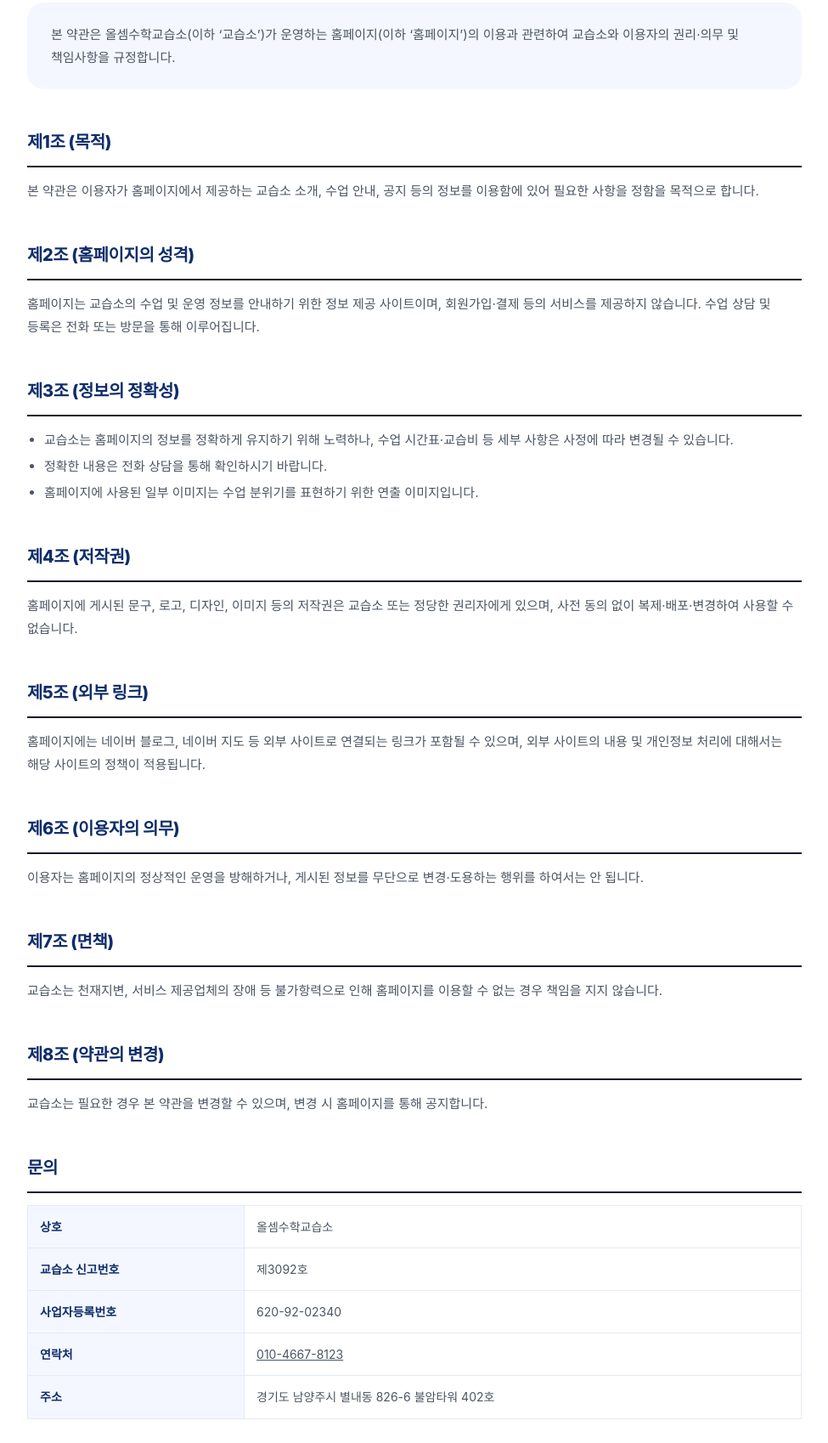
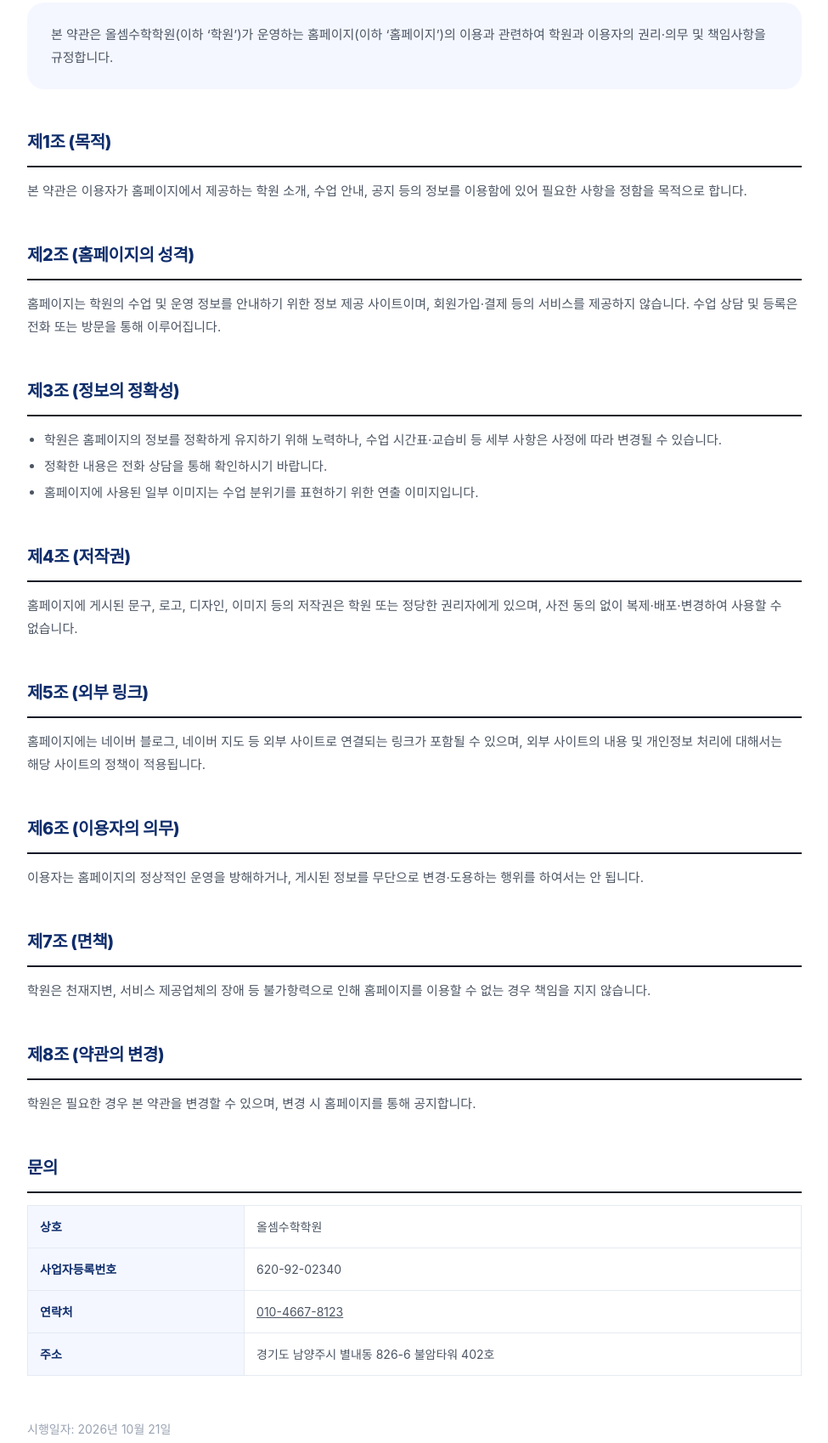
Before and after one commit to MCLeem/Allsem, a plain HTML site: page terms.html in a window 1280 px wide. Shown: the part 423-2121 px from the top of the page at 85% size, without its empty margins (152-1127 px from the left). Drawn offline with Linux system fonts and the light colour scheme; a script that the page names is missing; a web font is replaced by a local one.

Commit message:
Update terms from '교습소' to '학원'

```diff
--- a/terms.html
+++ b/terms.html
@@ -37,25 +37,25 @@ th{background:var(--bg2);color:var(--navy);font-weight:700;width:28%}
 </head>
 <body>
 <header class="hdr"><div class="in"><a href="./"><img src="images/logo.png" alt="올셈수학"></a><a class="back" href="./">← 홈으로</a></div></header>
-<section class="top"><small>TERMS OF USE</small><h1>이용약관</h1><p>올셈수학교습소</p></section>
+<section class="top"><small>TERMS OF USE</small><h1>이용약관</h1><p>올셈수학학원</p></section>
 <main>
-<p class="lead">본 약관은 올셈수학교습소(이하 ‘교습소’)가 운영하는 홈페이지(이하 ‘홈페이지’)의 이용과 관련하여 교습소와 이용자의 권리·의무 및 책임사항을 규정합니다.</p>
+<p class="lead">본 약관은 올셈수학학원(이하 ‘학원’)가 운영하는 홈페이지(이하 ‘홈페이지’)의 이용과 관련하여 학원과 이용자의 권리·의무 및 책임사항을 규정합니다.</p>
 
 <h2>제1조 (목적)</h2>
-<p>본 약관은 이용자가 홈페이지에서 제공하는 교습소 소개, 수업 안내, 공지 등의 정보를 이용함에 있어 필요한 사항을 정함을 목적으로 합니다.</p>
+<p>본 약관은 이용자가 홈페이지에서 제공하는 학원 소개, 수업 안내, 공지 등의 정보를 이용함에 있어 필요한 사항을 정함을 목적으로 합니다.</p>
 
 <h2>제2조 (홈페이지의 성격)</h2>
-<p>홈페이지는 교습소의 수업 및 운영 정보를 안내하기 위한 정보 제공 사이트이며, 회원가입·결제 등의 서비스를 제공하지 않습니다. 수업 상담 및 등록은 전화 또는 방문을 통해 이루어집니다.</p>
+<p>홈페이지는 학원의 수업 및 운영 정보를 안내하기 위한 정보 제공 사이트이며, 회원가입·결제 등의 서비스를 제공하지 않습니다. 수업 상담 및 등록은 전화 또는 방문을 통해 이루어집니다.</p>
 
 <h2>제3조 (정보의 정확성)</h2>
 <ul>
-<li>교습소는 홈페이지의 정보를 정확하게 유지하기 위해 노력하나, 수업 시간표·교습비 등 세부 사항은 사정에 따라 변경될 수 있습니다.</li>
+<li>학원은 홈페이지의 정보를 정확하게 유지하기 위해 노력하나, 수업 시간표·교습비 등 세부 사항은 사정에 따라 변경될 수 있습니다.</li>
 <li>정확한 내용은 전화 상담을 통해 확인하시기 바랍니다.</li>
 <li>홈페이지에 사용된 일부 이미지는 수업 분위기를 표현하기 위한 연출 이미지입니다.</li>
 </ul>
 
 <h2>제4조 (저작권)</h2>
-<p>홈페이지에 게시된 문구, 로고, 디자인, 이미지 등의 저작권은 교습소 또는 정당한 권리자에게 있으며, 사전 동의 없이 복제·배포·변경하여 사용할 수 없습니다.</p>
+<p>홈페이지에 게시된 문구, 로고, 디자인, 이미지 등의 저작권은 학원 또는 정당한 권리자에게 있으며, 사전 동의 없이 복제·배포·변경하여 사용할 수 없습니다.</p>
 
 <h2>제5조 (외부 링크)</h2>
 <p>홈페이지에는 네이버 블로그, 네이버 지도 등 외부 사이트로 연결되는 링크가 포함될 수 있으며, 외부 사이트의 내용 및 개인정보 처리에 대해서는 해당 사이트의 정책이 적용됩니다.</p>
@@ -64,21 +64,20 @@ th{background:var(--bg2);color:var(--navy);font-weight:700;width:28%}
 <p>이용자는 홈페이지의 정상적인 운영을 방해하거나, 게시된 정보를 무단으로 변경·도용하는 행위를 하여서는 안 됩니다.</p>
 
 <h2>제7조 (면책)</h2>
-<p>교습소는 천재지변, 서비스 제공업체의 장애 등 불가항력으로 인해 홈페이지를 이용할 수 없는 경우 책임을 지지 않습니다.</p>
+<p>학원은 천재지변, 서비스 제공업체의 장애 등 불가항력으로 인해 홈페이지를 이용할 수 없는 경우 책임을 지지 않습니다.</p>
 
 <h2>제8조 (약관의 변경)</h2>
-<p>교습소는 필요한 경우 본 약관을 변경할 수 있으며, 변경 시 홈페이지를 통해 공지합니다.</p>
+<p>학원은 필요한 경우 본 약관을 변경할 수 있으며, 변경 시 홈페이지를 통해 공지합니다.</p>
 
 <h2>문의</h2>
 <table>
-<tr><th>상호</th><td>올셈수학교습소</td></tr>
-<tr><th>교습소 신고번호</th><td>제3092호</td></tr>
+<tr><th>상호</th><td>올셈수학학원</td></tr>
 <tr><th>사업자등록번호</th><td>620-92-02340</td></tr>
 <tr><th>연락처</th><td><a href="tel:010-4667-8123">010-4667-8123</a></td></tr>
 <tr><th>주소</th><td>경기도 남양주시 별내동 826-6 불암타워 402호</td></tr>
 </table>
 <p class="date">시행일자: 2026년 10월 21일</p>
 </main>
-<footer class="ft">올셈수학교습소 · 교습소 신고번호 제3092호 · 사업자등록번호 620-92-02340<br>경기도 남양주시 별내동 826-6 불암타워 402호 · <a href="tel:010-4667-8123">010-4667-8123</a> · <a href="mailto:plus830418@naver.com">plus830418@naver.com</a><br><a href="terms.html">이용약관</a> · <a href="privacy.html"><b>개인정보처리방침</b></a></footer>
+<footer class="ft">올셈수학학원 · 사업자등록번호 620-92-02340<br>경기도 남양주시 별내동 826-6 불암타워 402호 · <a href="tel:010-4667-8123">010-4667-8123</a> · <a href="mailto:plus830418@naver.com">plus830418@naver.com</a><br><a href="terms.html">이용약관</a> · <a href="privacy.html"><b>개인정보처리방침</b></a></footer>
 </body>
 </html>
```
